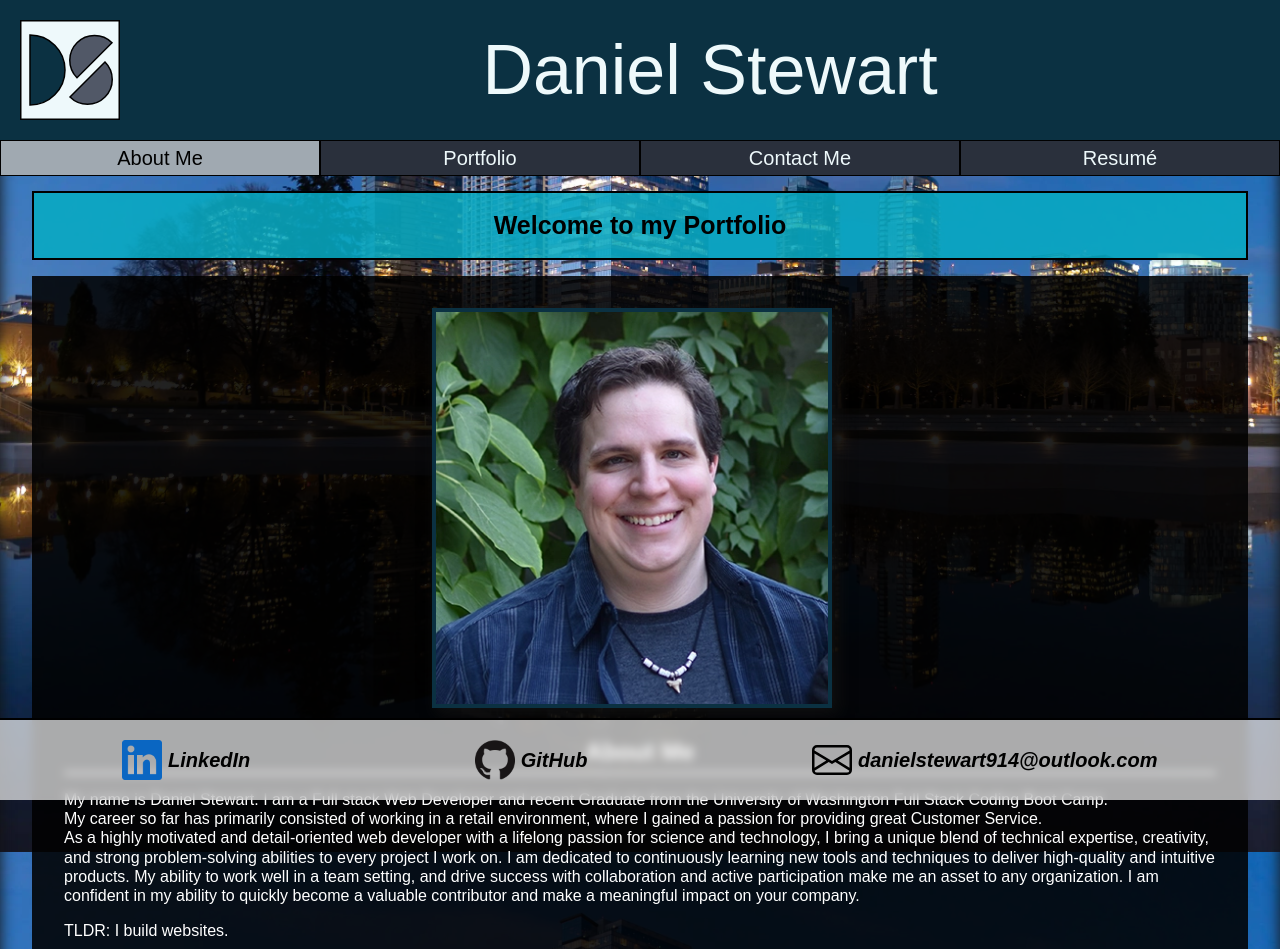
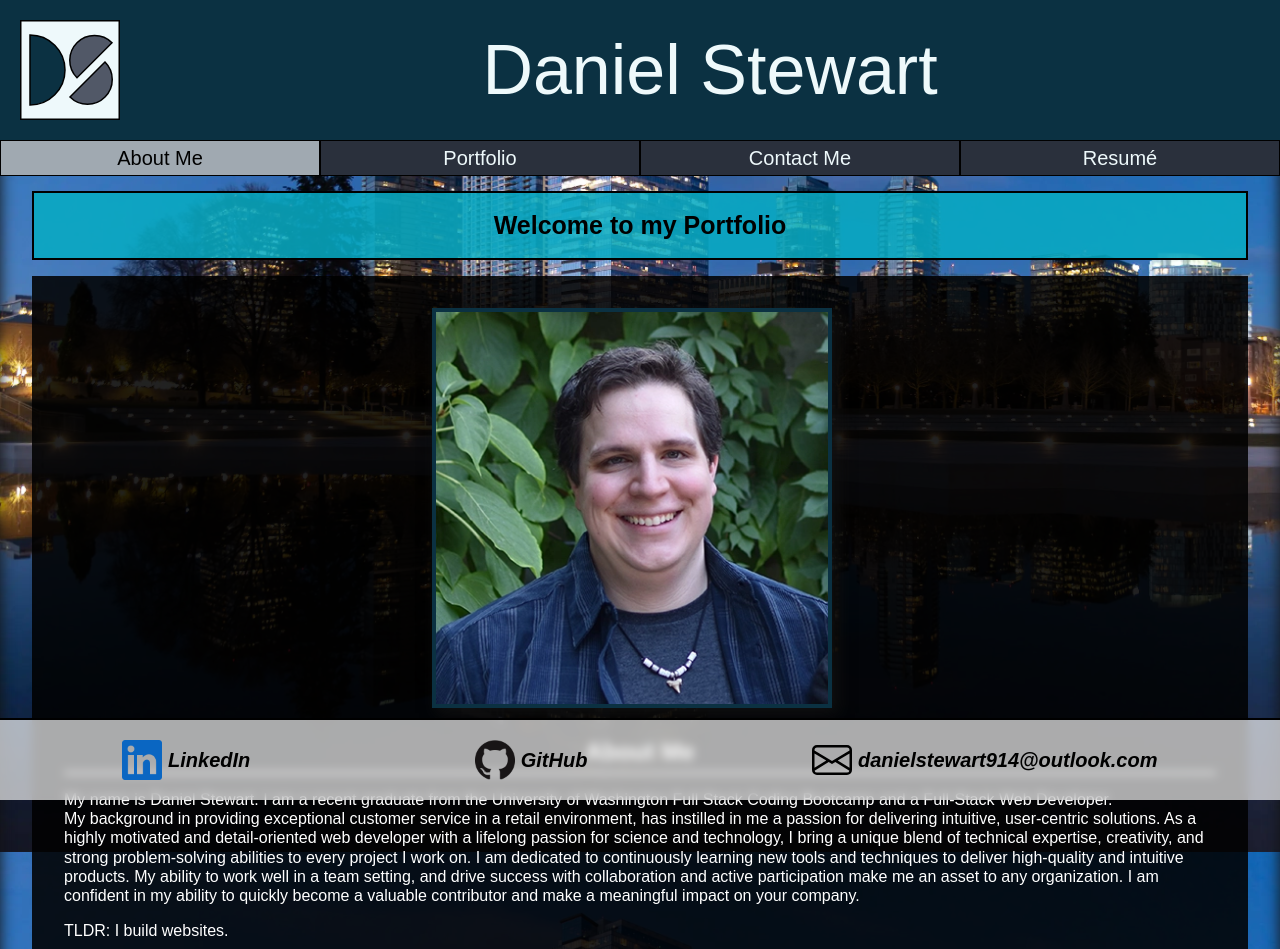
Before and after one commit to danielstewart914/react-portfolio, a React (Create React App) app: page /#/ in a window 1280 px wide. Shown: the top 949 px of the page. Built offline with nearby package versions, Linux system fonts and the light colour scheme.

Commit message:
Updated 'About Me' description

```diff
--- a/src/pages/About.js
+++ b/src/pages/About.js
@@ -16,10 +16,8 @@ const About = () => {
       <h3 className={styles.Header}>About Me</h3>
       <div className={styles.Info}>
         <p style={{paddingBottom: '1rem'}}>
-          My name is Daniel Stewart. I am a Full stack Web Developer and recent Graduate from the University of Washington Full Stack Coding Boot Camp.
-          <br />
-          My career so far has primarily consisted of working in a retail environment, where I gained a passion for providing great Customer Service.
-          <br />
+          My name is Daniel Stewart. I am a recent graduate from the University of Washington Full Stack Coding Bootcamp and a Full-Stack Web Developer.<br />
+          My background in providing exceptional customer service in a retail environment, has instilled in me a passion for delivering intuitive, user-centric solutions.
           As a highly motivated and detail-oriented web developer with a lifelong passion for science and technology, I bring a unique blend of technical expertise, creativity, and strong problem-solving abilities to every project I work on.
           I am dedicated to continuously learning new tools and techniques to deliver high-quality and intuitive products.
           My ability to work well in a team setting, and drive success with collaboration and active participation make me an asset to any organization.
```
